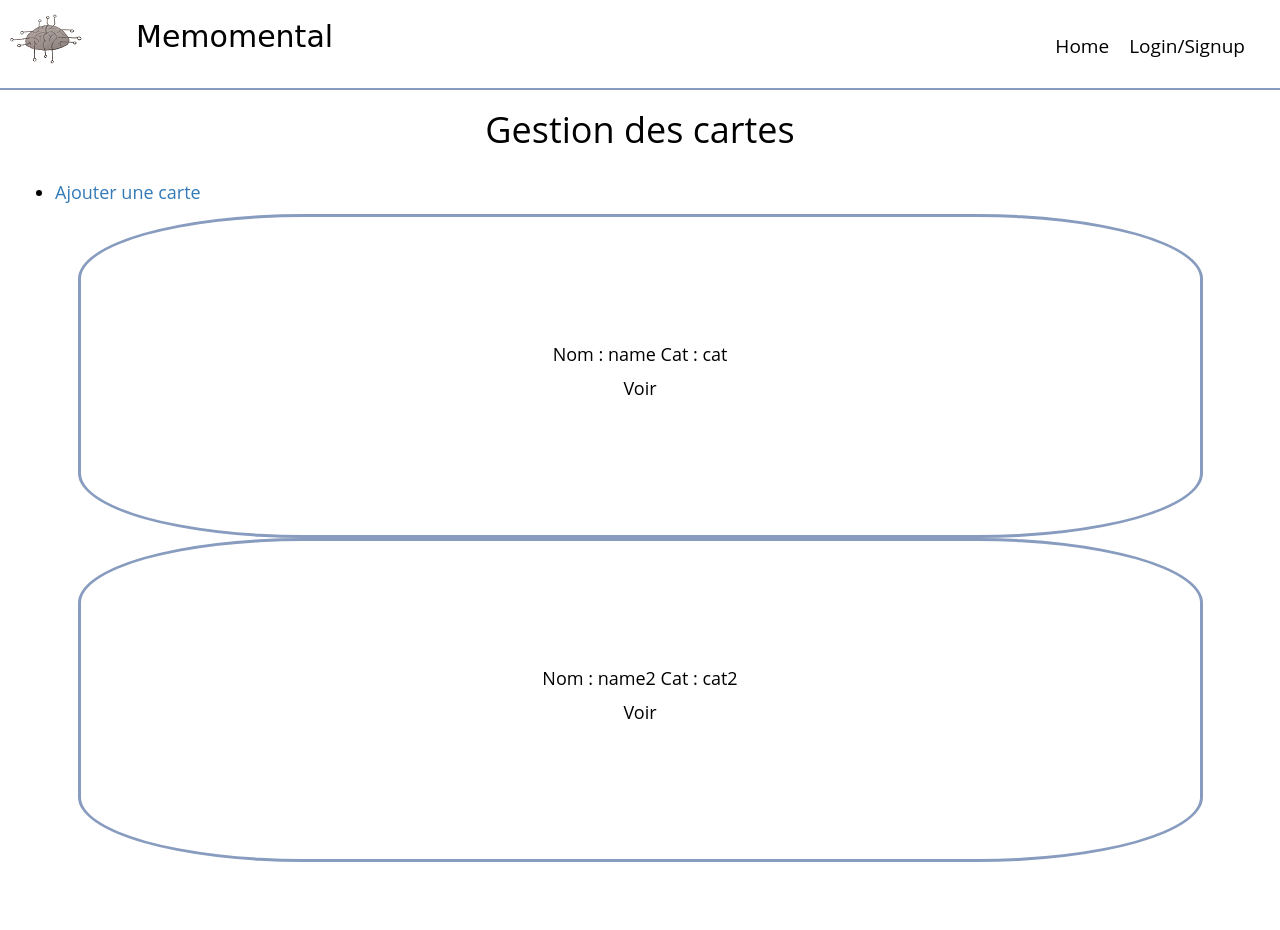
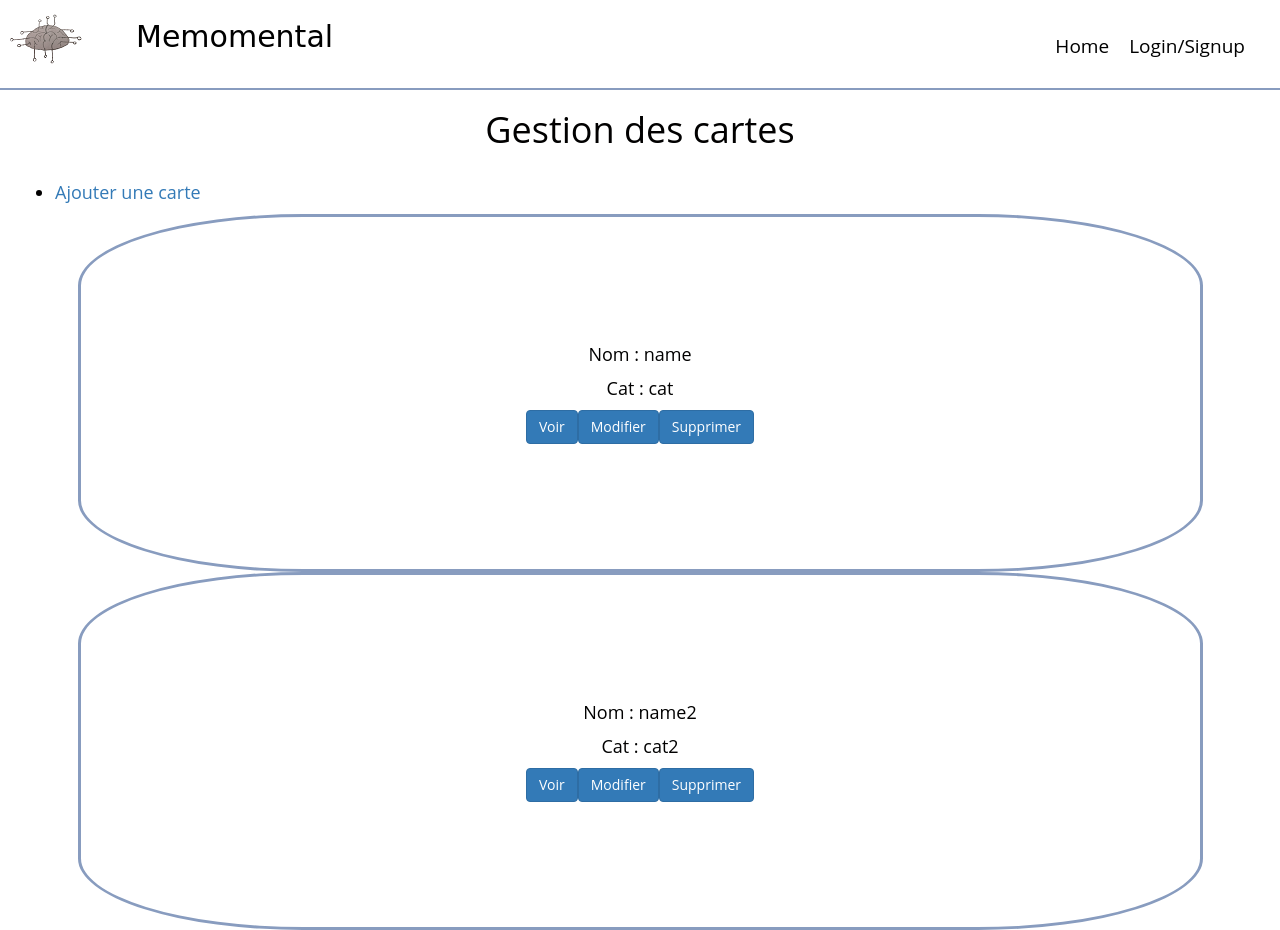
Before and after one commit to florinePrat/Memomental, a React (Create React App) app in the folder memomental/: page /gcard in a window 1280 px wide. Before the commit the page ends 862 px from the top, so only its background shows below. Built offline with nearby package versions, Linux system fonts and the light colour scheme; sample sign-in values are in the browser's storage.

Commit message:
add package json

```diff
--- a/memomental/src/components/Cartes/addcartes.js
+++ b/memomental/src/components/Cartes/addcartes.js
@@ -28,22 +28,18 @@ class Addcarte extends React.Component{
 
     handleRectoClick() {
         this.setState({isRectoIn: true});
-        console.log("je suis dans recto click ")
     }
 
     handleVersoClick() {
         this.setState({isRectoIn: false});
-        console.log("je suis dans verso click ")
     }
 
     handleAddClick() {
         this.setState({isAddIn: true});
-        console.log("je suis dans add click ")
     }
 
     handleNoAddClick() {
         this.setState({isAddIn: false});
-        console.log("je suis dans noadd click ")
     }
 
 
--- a/memomental/src/components/Cartes/gestioncards.js
+++ b/memomental/src/components/Cartes/gestioncards.js
@@ -2,12 +2,14 @@ import React from 'react';
 import {Link} from "react-router-dom";
 import axios from 'axios';
 import {tokenHeaders} from '../../utils/headers';
+import {Button} from "react-bootstrap";
 
 class gcard extends React.Component{
 
     state ={
         cards: []
     }
+
 
     componentDidMount() {
      /*   axios.get('http://localhost:8080/api/card/getCardsByUser',{
@@ -22,14 +24,25 @@ class gcard extends React.Component{
     const cards = [
         {
             name : "name",
-            labels : ["cat"]
+            labels : ["cat"],
+            rectoQuestion: "question d'une recto"
         },
         {
             name : "name2",
             labels : ["cat2"]
-        }]
+        }];
         this.setState({cards});
 
+    }
+
+    isView(){
+        { this.state.cards.map(cards =>
+            <div className="boxcarte">
+                <p>Nom : {cards.name} </p>
+                <p>Cat : {cards.labels[0]}</p>
+                <p>Question : {cards.rectoQuestion} </p>
+            </div>
+        )}
     }
 
 
@@ -49,8 +62,32 @@ class gcard extends React.Component{
 
                     { this.state.cards.map(cards =>
                         <div className="boxcarte">
-                            <p>Nom : {cards.name} Cat : {cards.labels[0]}</p>
-                            <p>Voir </p>
+                            <p>Nom : {cards.name} </p>
+                            <p>Cat : {cards.labels[0]}</p>
+
+                            <Button
+                                onClick={this.isView()}
+                                bssize="large"
+                            >
+                                Voir
+                            </Button>
+
+                            <Button
+                                onClick={""}
+                                bssize="large"
+                                type="submit"
+                            >
+                                Modifier
+                            </Button>
+
+                            <Button
+                                onClick={""}
+                                bssize="large"
+                                type="submit"
+                            >
+                                Supprimer
+                            </Button>
+
                         </div>)}
 
 
```
Also changed, not shown: package.json (added, +26 -0 lines).
